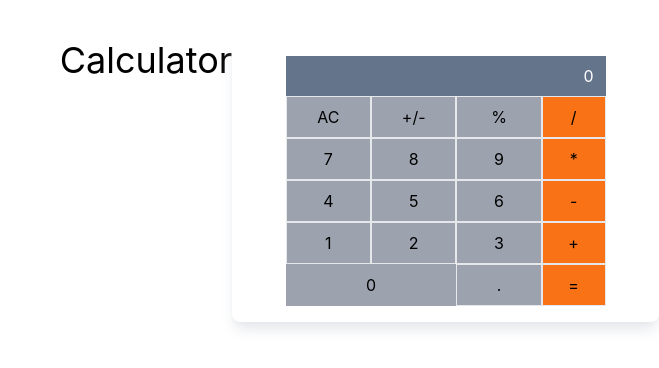
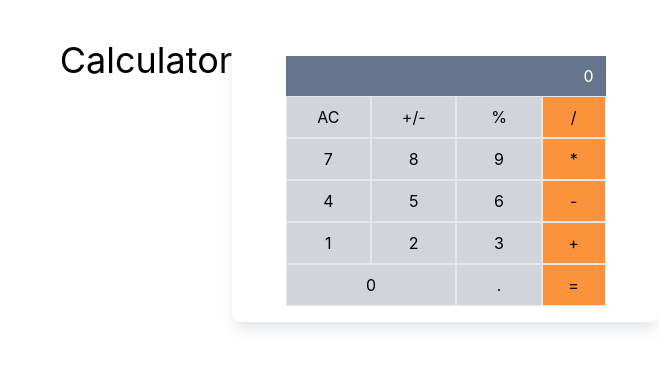
Before and after one commit to aceDavon/math-magician, a React (Create React App) app: page / in a window 1280 px wide. Shown: the top 368 px of the page, without its empty margins (621-1280 px from the left). Built offline with nearby package versions, Linux system fonts and the light colour scheme.

Commit message:
Redux color contrast and remove files
Remove redundant files and reduce color contrast on Calculator UI

```diff
--- a/src/components/Calculator.js
+++ b/src/components/Calculator.js
@@ -28,7 +28,7 @@ export default class Calculator extends Component {
               {operands.map((button) => (
                 <button
                   type="button"
-                  className="bg-gray-400 border px-2 py-2"
+                  className="bg-gray-300 border px-2 py-2"
                   value={button}
                   key={button}
                   onClick={this.handleClick}
@@ -39,11 +39,11 @@ export default class Calculator extends Component {
               <button
                 type="button"
                 value={0}
-                className="col col-span-2 bg-gray-400 py-2 "
+                className="col col-span-2 border bg-gray-300 py-2 "
               >
                 0
               </button>
-              <button type="button" className="px-2 py-2 border bg-gray-400">
+              <button type="button" className="px-2 py-2 border bg-gray-300">
                 .
               </button>
             </div>
@@ -51,7 +51,7 @@ export default class Calculator extends Component {
               {Symbols.map((signs) => (
                 <button
                   type="button"
-                  className="bg-orange-500 border px-2 py-2"
+                  className="bg-orange-400 border px-2 py-2"
                   key={signs}
                   onClick={this.handleClick}
                   value={signs}
```
Also changed, not shown: 1 other file (tests, documents, lock files or other folders).
